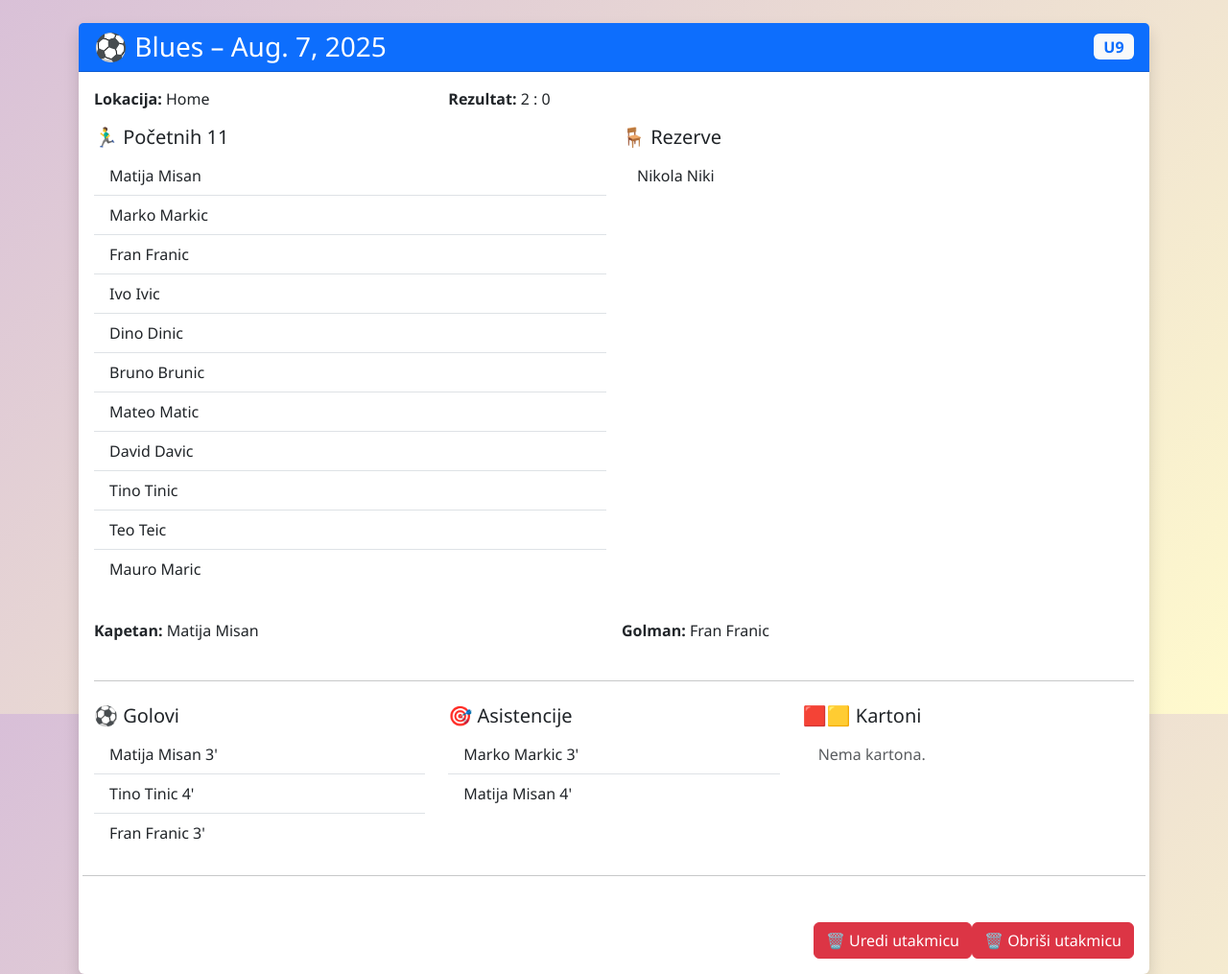
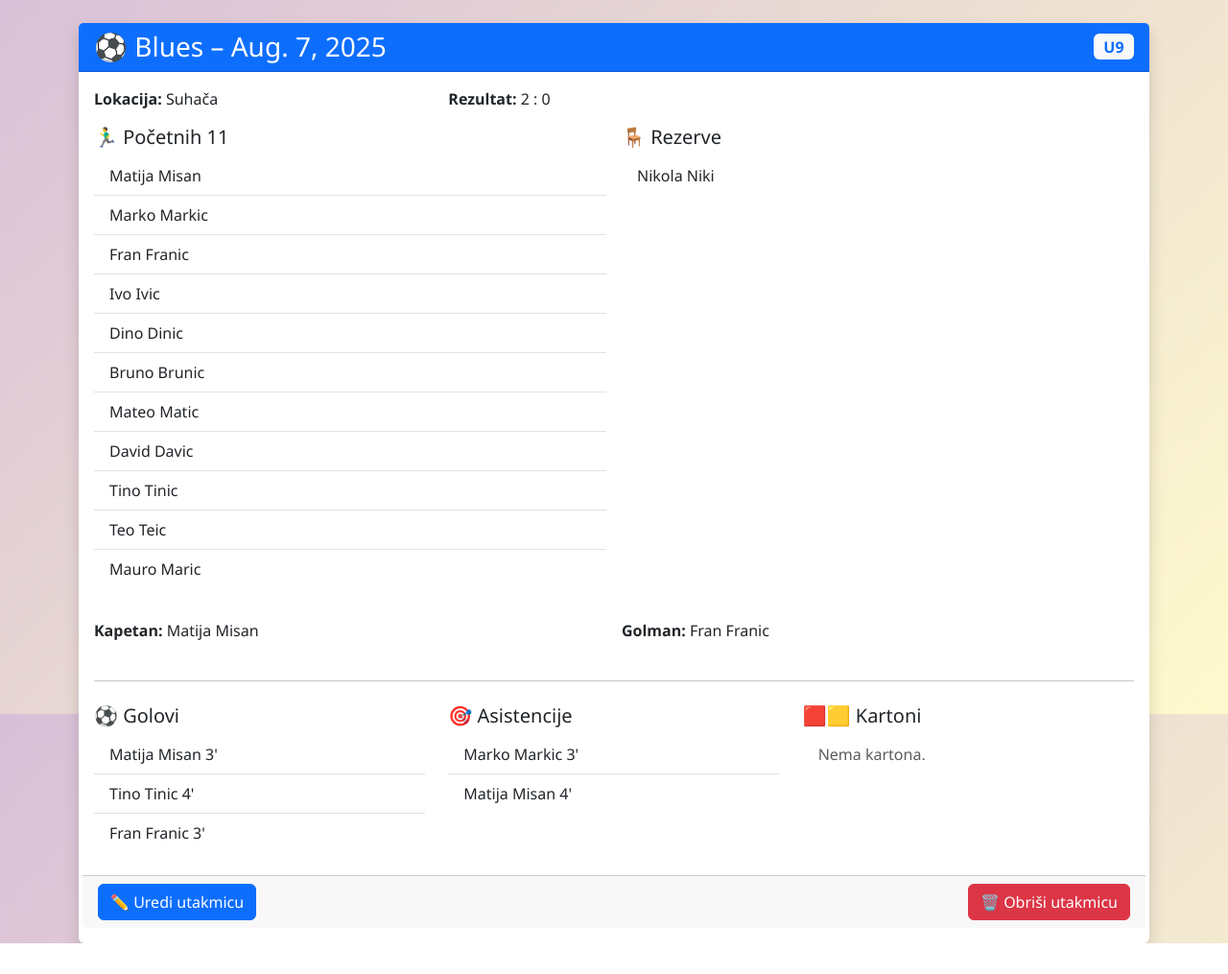
Before and after one commit to Miske9/Zavrsni-rad, a Django app: page /matches/11/ in a window 1280 px wide. Shown: the part 56-1071 px from the top of the page at 96% size. After the commit the page ends 1039 px from the top, so only its background shows below. Run offline with Django 5.2, Linux system fonts and the light colour scheme; data comes from the database, SQL or seed files in the repository; both versions use the stored data as it was after the commit.

Commit message:
poboljsan UI

```diff
--- a/NKSS/nkss/main/forms.py
+++ b/NKSS/nkss/main/forms.py
@@ -302,21 +302,6 @@ class MatchForm(forms.ModelForm):
 
         return errors
 
-        # Check that each assist has a corresponding goal in the same minute
-        goal_minutes = [goal['minute'] for goal in goals]
-        for assist in assists:
-            if assist['minute'] not in goal_minutes:
-                errors.append(f"Asistencija u {assist['minute']}. minuti nema odgovarajući gol")
-
-        # Check that a player can't assist their own goal in the same minute
-        for assist in assists:
-            same_minute_goals = [g for g in goals if g['minute'] == assist['minute']]
-            for goal in same_minute_goals:
-                if goal['player'] == assist['player']:
-                    errors.append(f"Igrač ne može asistirati svoj vlastiti gol u {assist['minute']}. minuti")
-
-        return errors
-
 class MatchEventForm(forms.ModelForm):
     class Meta:
         model = MatchEvent
@@ -335,7 +320,7 @@ class GoalEventForm(forms.Form):
     )
     minute = forms.IntegerField(
         min_value=1,
-        max_value=120,
+        max_value=90,
         required=False,
         widget=forms.NumberInput(attrs={'class': 'form-control', 'placeholder': 'Minuta'})
     )
@@ -353,7 +338,7 @@ class AssistEventForm(forms.Form):
     )
     minute = forms.IntegerField(
         min_value=1,
-        max_value=120,
+        max_value=90,
         required=False,
         widget=forms.NumberInput(attrs={'class': 'form-control', 'placeholder': 'Minuta'})
     )
@@ -376,7 +361,7 @@ class CardEventForm(forms.Form):
     )
     minute = forms.IntegerField(
         min_value=1,
-        max_value=120,
+        max_value=90,
         required=False,
         widget=forms.NumberInput(attrs={'class': 'form-control', 'placeholder': 'Minuta'})
     )
@@ -386,9 +371,9 @@ class CardEventForm(forms.Form):
         super().__init__(*args, **kwargs)
         self.fields['player'].queryset = valid_players
 
-GoalFormSet = forms.formset_factory(GoalEventForm, extra=1, max_num=10, can_delete=True)
-AssistFormSet = forms.formset_factory(AssistEventForm, extra=1, max_num=10, can_delete=True)
-CardFormSet = forms.formset_factory(CardEventForm, extra=1, max_num=10, can_delete=True)
+GoalFormSet = forms.formset_factory(GoalEventForm, extra=1, max_num=20, can_delete=True)
+AssistFormSet = forms.formset_factory(AssistEventForm, extra=1, max_num=20, can_delete=True)
+CardFormSet = forms.formset_factory(CardEventForm, extra=1, max_num=30, can_delete=True)
 
 class StaffMemberForm(forms.ModelForm):
     class Meta:
--- a/NKSS/nkss/main/models.py
+++ b/NKSS/nkss/main/models.py
@@ -118,7 +118,7 @@ class MembershipHistory(models.Model):
 
 
 class Match(models.Model):
-    HOME_AWAY = [("H", "Home"), ("A", "Away")]
+    HOME_AWAY = [("H", "Suhača"), ("A", "Gostovanje")]
 
     date = models.DateField()
     home_or_away = models.CharField(max_length=1, choices=HOME_AWAY)
--- a/NKSS/nkss/templates/main/matches/match_detail.html
+++ b/NKSS/nkss/templates/main/matches/match_detail.html
@@ -102,13 +102,12 @@
             {% endfor %}
           </ul>
         </div>
-        <hr class="my-4" />
-         <div class="d-flex justify-content-end">
+         <div class="card-footer d-flex justify-content-between">
           <a
             href="{% url 'main:match_update' match.id %}"
-            class="btn btn-danger"
+            class="btn btn-primary"
           >
-            🗑️ Uredi utakmicu
+            ✏️ Uredi utakmicu
           </a>
           <a
             href="{% url 'main:match_delete' match.id %}"
```
Also changed, not shown: NKSS/nkss/db.sqlite3.
